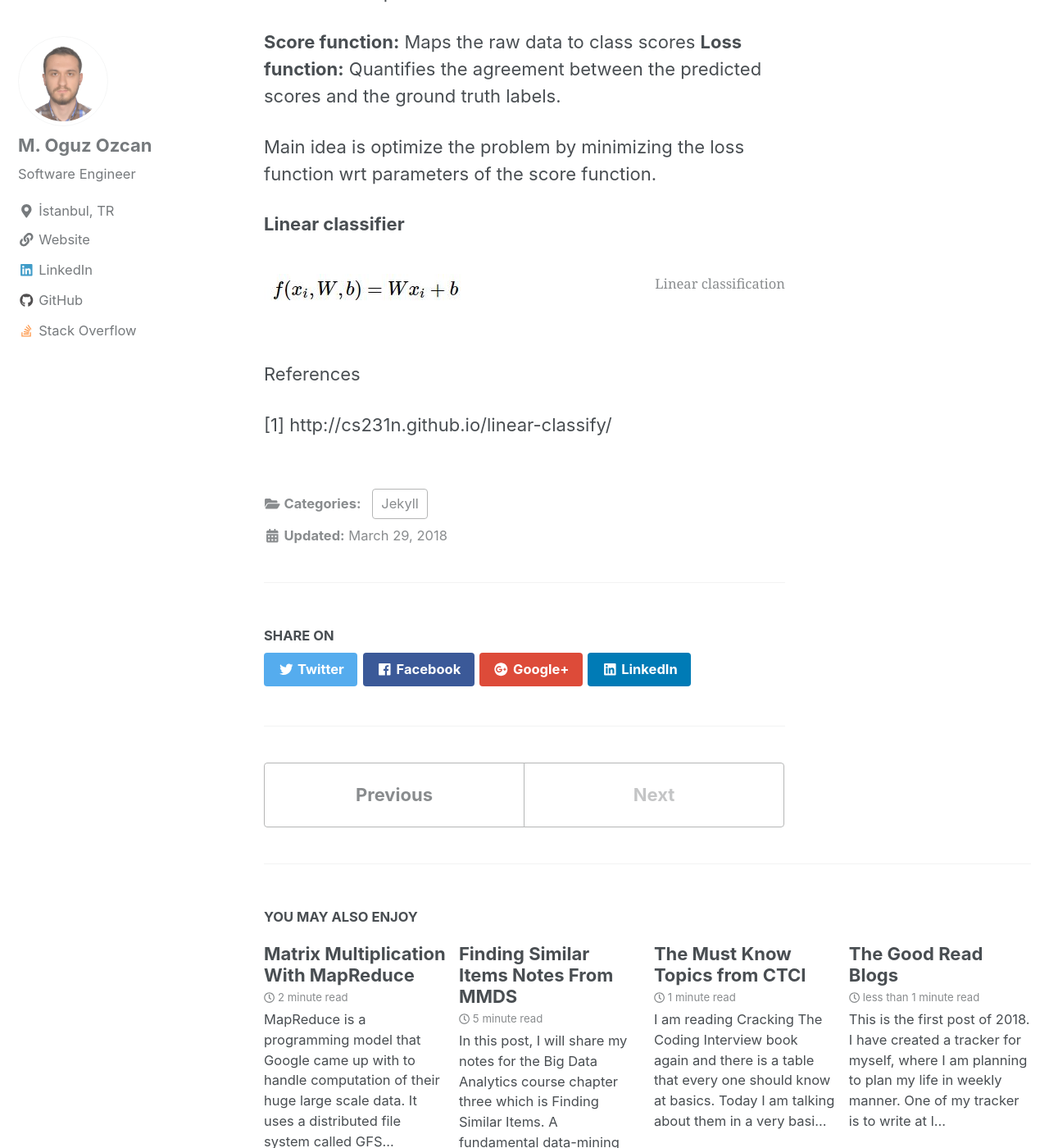
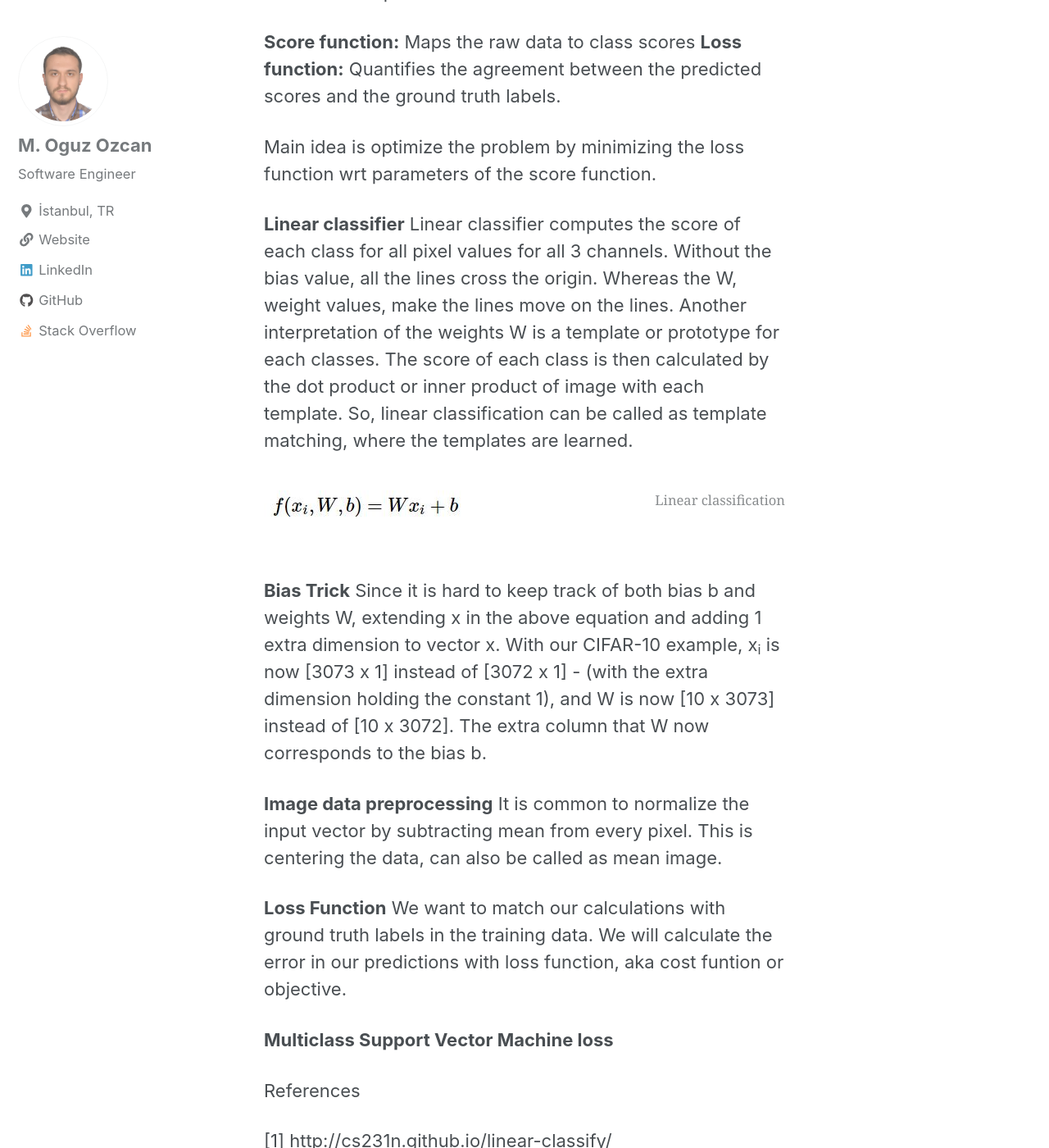
Before and after one commit to moguzozcan/moguzozcan.github.io, a Jekyll site: the page built from _posts/2018-03-29-Deep-Learning-Notes-2-Linear-Classification.md, in a window 1280 px wide and 1400 px high, scrolled down 455 px. Shown: the whole window at 82% size. Built offline with Jekyll 4.4.1, drawn with Linux system fonts in a browser that asks for light colours; nearby versions of some CDN libraries; some of the changed text lies outside the part shown.

Commit message:
New blogs about the deep learning and cnn

```diff
--- a/_posts/2018-03-29-Deep-Learning-Notes-2-Linear-Classification.md
+++ b/_posts/2018-03-29-Deep-Learning-Notes-2-Linear-Classification.md
@@ -15,13 +15,23 @@ Since kNN is not a good choice for image classification a more powerful method i
 Main idea is optimize the problem by minimizing the loss function wrt parameters of the score function.
 
 **Linear classifier**
-
+Linear classifier computes the score of each class for all pixel values for all 3 channels. Without the bias value, all the lines cross the origin. Whereas the W, weight values, make the lines move on the lines. Another interpretation of the weights W is a template or prototype for each classes. The score of each class is then calculated by the dot product or inner product of image with each template. So, linear classification can be called as template matching, where the templates are learned.
 
 <figure>
     <a href="/assets/images/linearclassifier.jpeg"><img src="/assets/images/linearclassifier.jpeg"></a>
     <figcaption>Linear classification</figcaption>
 </figure>
 
+**Bias Trick**
+Since it is hard to keep track of both bias b and weights W, extending x in the above equation and adding 1 extra dimension to vector x. With our CIFAR-10 example, x<sub>i</sub> is now [3073 x 1] instead of [3072 x 1] - (with the extra dimension holding the constant 1), and W is now [10 x 3073] instead of [10 x 3072]. The extra column that W now corresponds to the bias b.
+
+**Image data preprocessing**
+It is common to normalize the input vector by subtracting mean from every pixel. This is centering the data, can also be called as mean image.
+
+**Loss Function**
+We want to match our calculations with ground truth labels in the training data. We will calculate the error in our predictions with loss function, aka cost funtion or objective.
+
+**Multiclass Support Vector Machine loss**
 
 
 References
--- /dev/null
+++ b/_posts/2018-03-30-Deep-Learning-Notes-5-Neural-Networks-Part-2.md
@@ -0,0 +1,110 @@
+---
+title: "Deep Learning Notes 5 Neural Networks Part 2"
+date: 2018-03-30
+categories:
+  - Jekyll
+---
+
+In this post, I'll coptinue to share my notes in CS231N course that is thought at Stanford University.
+
+**Activation Functions**
+Activation functions are just nodes that are added to the output of any neural network. Aka **Transfer Function**.
+
+***Why we use activation functions in Neural Networks?***
+It is used to determine the output of NN to **Yes** or **No**. These functions map the results into values to 0 to 1 or 1 to -1.
+
+The Activation Functions can be basically divided into 2 types- Linear Activation Function and Non-linear Activation Functions. Today mostly non-linear activation functions are used.
+
+**Sigmoid:**
+- Most used one in past.
+- Squashes numbers in range of [0, 1]
+
+<figure>
+    <a href="/assets/images/sigmoid.jpeg"><img src="/assets/images/sigmoid.jpeg"></a>
+    <figcaption>Sigmoid non-linearity function</figcaption>
+</figure>
+
+<figure>
+    <a href="/assets/images/sigmoid_function.jpeg"><img src="/assets/images/sigmoid_function.jpeg"></a>
+    <figcaption>Sigmoid non-linearity function</figcaption>
+</figure>
+
+Cons:
+- Vanishing gradient at saturated rejimes, it basically kills the gradients. It works on active region of sigmoid.
+- Outputs are not zero centered. Preprocessed data must be zero centered. If all the inputs to a neuron is positive, then gradients will always be negative or positive. We get a zigzag path through the point.
+- exp() function in sigmoid is expensive to compute
+
+
+**Tanh:**
+Yann LeCun founded at 1991. It basically zero centered sigmoid. Squashes numbers between [-1, 1]. But, it still kills the gradients at saturated regions. Tanh is preferred over sigmoid.
+
+<figure>
+    <a href="/assets/images/tanh.jpeg"><img src="/assets/images/tanh.jpeg"></a>
+    <figcaption>Tanh Function</figcaption>
+</figure>
+
+<figure>
+    <a href="/assets/images/tanh_function.jpeg"><img src="/assets/images/tanh_function.jpeg"></a>
+    <figcaption>Tanh Function</figcaption>
+</figure>
+
+**ReLU**
+Krizhevsky founded at 2012 that Rectified Linear Unit converges 6x times faster than sigmoid and tanh. It does not saturates and it is computationally efficient. It does not saturate in positive region. No vanishing gradient problem. This is default recommendation for now. ReLU is like a gradient gate. If value is bigger than zero it passes as it is. If not it kills it.
+
+- Cons
+Not zero centered output
+Annoying if < 0
+
+<figure>
+    <a href="/assets/images/relu.jpeg"><img src="/assets/images/relu.jpeg"></a>
+    <figcaption>ReLU Function</figcaption>
+</figure>
+
+<figure>
+    <a href="/assets/images/relu_function.jpeg"><img src="/assets/images/relu_function.jpeg"></a>
+    <figcaption>ReLU Function</figcaption>
+</figure>
+
+Dead ReLU problem:
+Initialize neurons with positive biases (0.01)
+
+**Leaky ReLU**
+Same as the ReLU accept there is no dead neuron problem. A better version of ReLU. The negative values of relu is all 0, however in leaky relu, the function value is a constant times x. The constant is generally 0.01.
+
+<figure>
+    <a href="/assets/images/leaky_relu.jpeg"><img src="/assets/images/leaky_relu.jpeg"></a>
+    <figcaption>Leaky ReLU Function</figcaption>
+</figure>
+
+<figure>
+    <a href="/assets/images/leaky_relu_function.svg"><img src="/assets/images/leaky_relu_function.svg"></a>
+    <figcaption>Leaky ReLU Function</figcaption>
+</figure>
+
+**Parametric Rectifier (PReLU)**
+In parametric ReLU, the constant can be parametric. And that parameter can be learned during backpropogation.
+
+**Exponential Linear Unit (ELU)**
+- Get all power of relu
+- Get rid of the non centered feature of ReLU
+- Does not die
+
+- Computation requires exp()
+
+**Maxout Neuron**
+- Does not have basic form of dot product -> non linearity
+- Generalizes ReLU and Leaky ReLU
+- Linear Regime! Does not saturate! Does not die!
+
+- Doubles the # of parameters/neurons
+
+<figure>
+    <a href="/assets/images/maxout.jpeg"><img src="/assets/images/maxout.jpeg"></a>
+    <figcaption>Maxout Neuron</figcaption>
+</figure>
+
+References
+
+[1]
+[2] https://www.youtube.com/watch?v=gYpoJMlgyXA
+[3] https://towardsdatascience.com/activation-functions-neural-networks-1cbd9f8d91d6
```
Also changed, not shown: _posts/2018-04-02-Deep-Learning-Notes-7-Convolutional-Neural-Networks.md (added, +39 -0 lines), assets/images/leaky_relu.jpeg (added), assets/images/leaky_relu_function.svg (added), assets/images/maxout.jpeg (added), assets/images/relu.JPG (added), assets/images/relu_function.jpeg (added), assets/images/sigmoid.jpeg (added), assets/images/sigmoid_function.jpeg (added), assets/images/tanh.jpeg (added), assets/images/tanh_function.jpeg (added).
